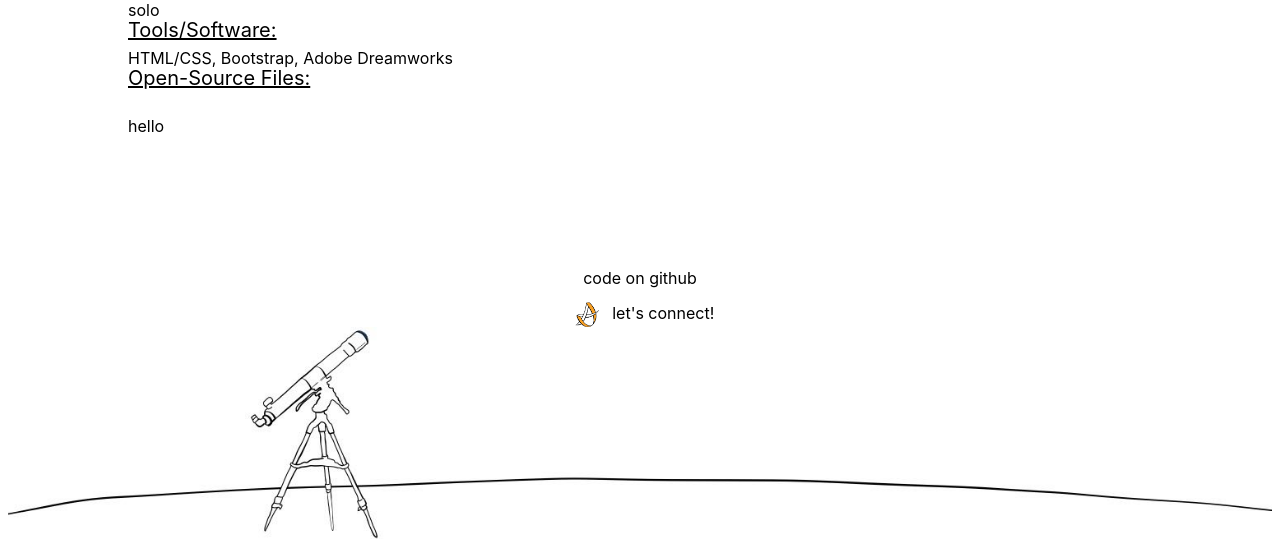
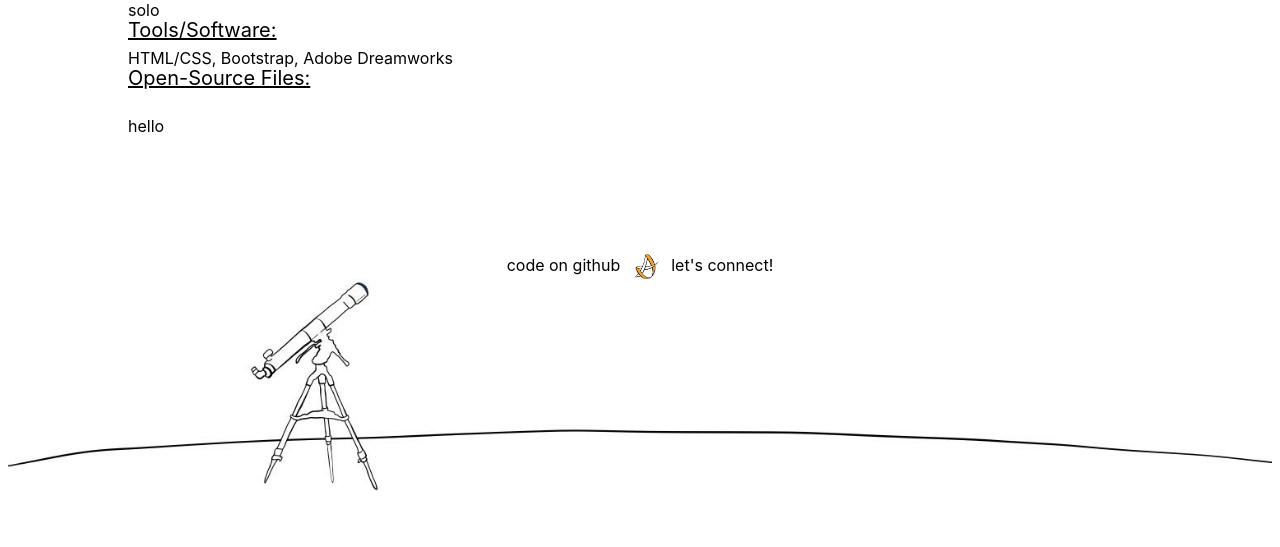
Before and after one commit to san-ja/san-ja.github.io, a PHP site: page / in a window 1280 px wide. Shown: the part 3110-3657 px from the top of the page. After the commit the page ends 3601 px from the top, so only its background shows below. Run offline with PHP 8.4, Linux system fonts and the light colour scheme.

Commit message:
Update style.css

```diff
--- a/css/style.css
+++ b/css/style.css
@@ -100,8 +100,11 @@ p {
 	maring-top: 0;
 	margin-bottom: 1rem;
 }
+.foot1 {
+	display:inline;
+}
+
 .foot1:hover {
-	display:inline;
 	text-decoration: underline;
 }
 
```
